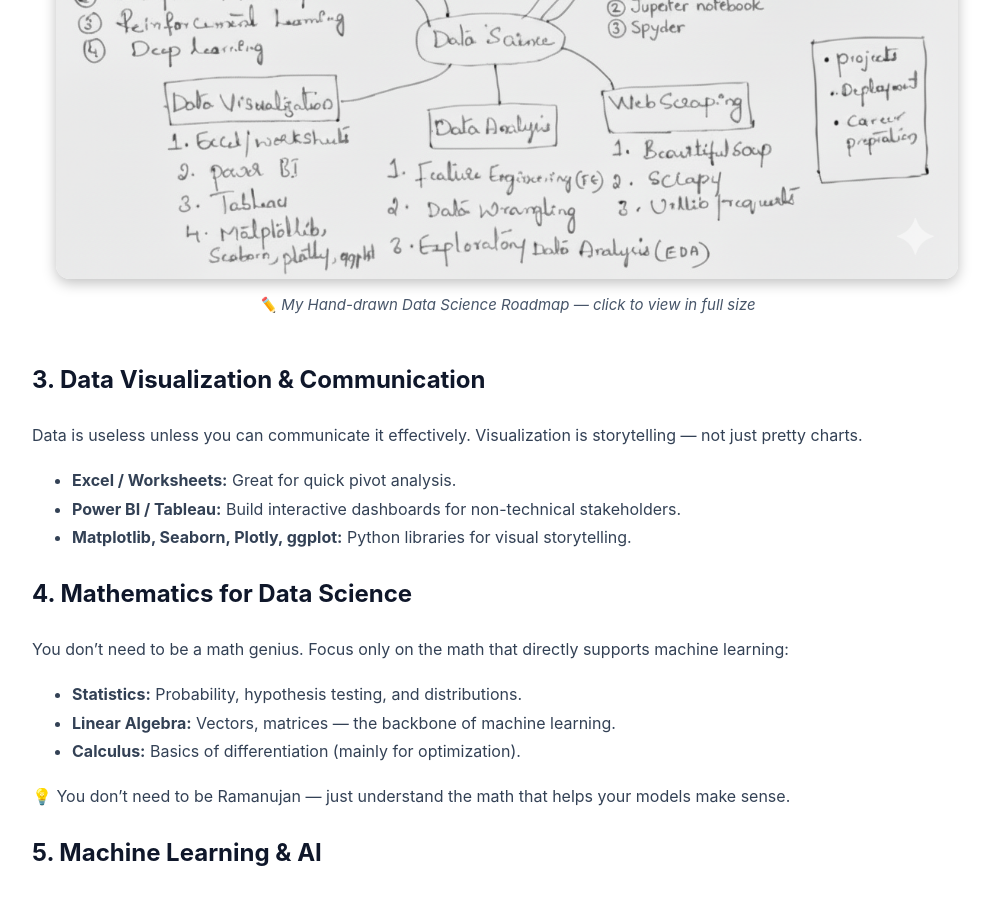
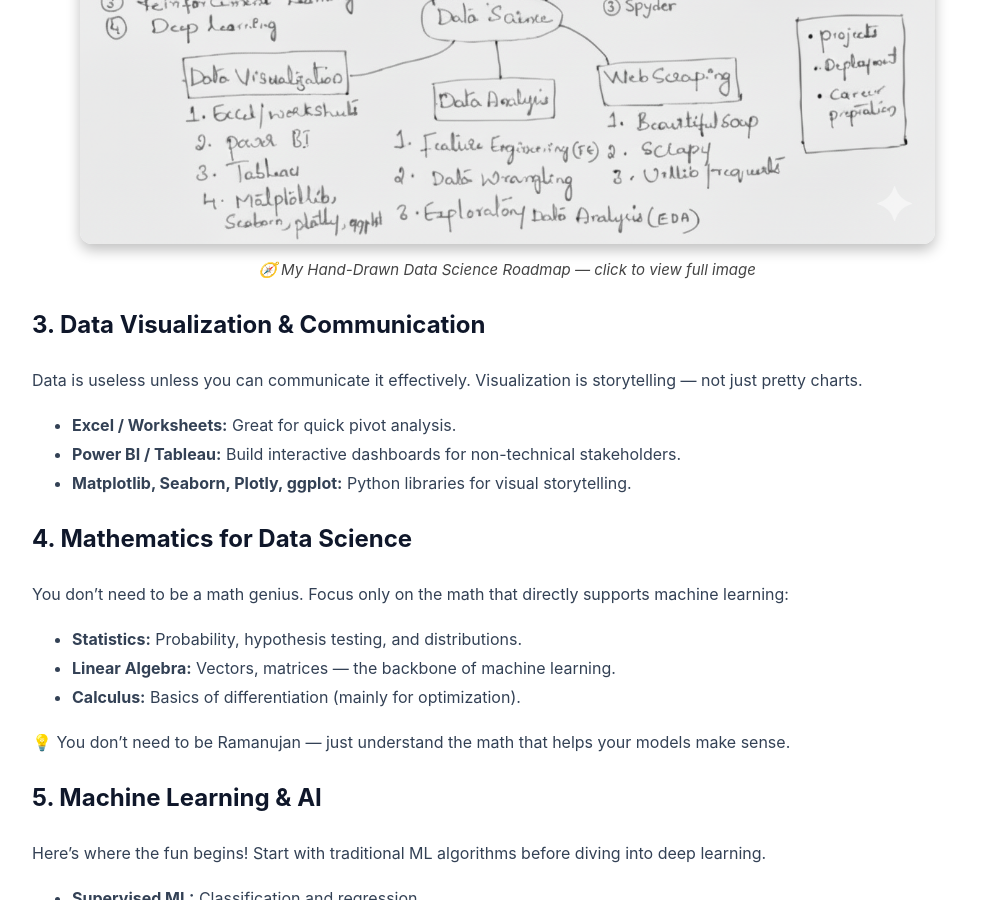
Before and after one commit to tabassumunnisa19/My_Personal_Website, a Jekyll site: the page roadmap/roadmap.html, which Jekyll copies as it is, in a window 1280 px wide and 900 px high, scrolled down 1682 px. Shown: the whole window, without its empty margins (133-1128 px from the left). Built offline with Jekyll 4.4.1, drawn with Linux system fonts in a browser that asks for light colours.

Commit message:
Update roadmap.html

```diff
--- a/roadmap/roadmap.html
+++ b/roadmap/roadmap.html
@@ -37,17 +37,18 @@
   </ul>
 
   <!-- Embedded roadmap sketch -->
-  <div style="text-align: center; margin: 40px 0;">
-    <figure style="display: inline-block; margin: 0;">
-      <a href="../assets/images/My_data_Science_roadmap.png" target="_blank">
-        <img src="/assets/images/My_data_Science_roadmap.png" alt="My Data Science Roadmap Sketch"
-             style="max-width: 95%; height: auto; border-radius: 14px; box-shadow: 0 4px 14px rgba(0,0,0,0.25); transition: transform 0.3s ease;">
-      </a>
-      <figcaption style="margin-top: 12px; font-size: 15px; color: #475569; font-style: italic;">
-        ✏️ My Hand-drawn Data Science Roadmap — click to view in full size
-      </figcaption>
-    </figure>
-  </div>
+ <div style="text-align: center; margin-top: 40px;">
+  <figure style="display: inline-block; margin: 0;">
+    <a href="../assets/images/My_data_Science_roadmap.png" target="_blank" style="text-decoration: none;">
+      <img src="../assets/images/My_data_Science_roadmap.png"
+           alt="My Hand-Drawn Data Science Roadmap"
+           style="max-width: 90%; height: auto; border-radius: 12px; box-shadow: 0 6px 14px rgba(0,0,0,0.25);">
+    </a>
+    <figcaption style="margin-top: 12px; font-size: 15px; color: #444; font-style: italic;">
+      🧭 My Hand-Drawn Data Science Roadmap — click to view full image
+    </figcaption>
+  </figure>
+</div>
 
   <h2 style="color:#0f172a;">3. Data Visualization & Communication</h2>
   <p>Data is useless unless you can communicate it effectively. Visualization is storytelling — not just pretty charts.</p>
```
